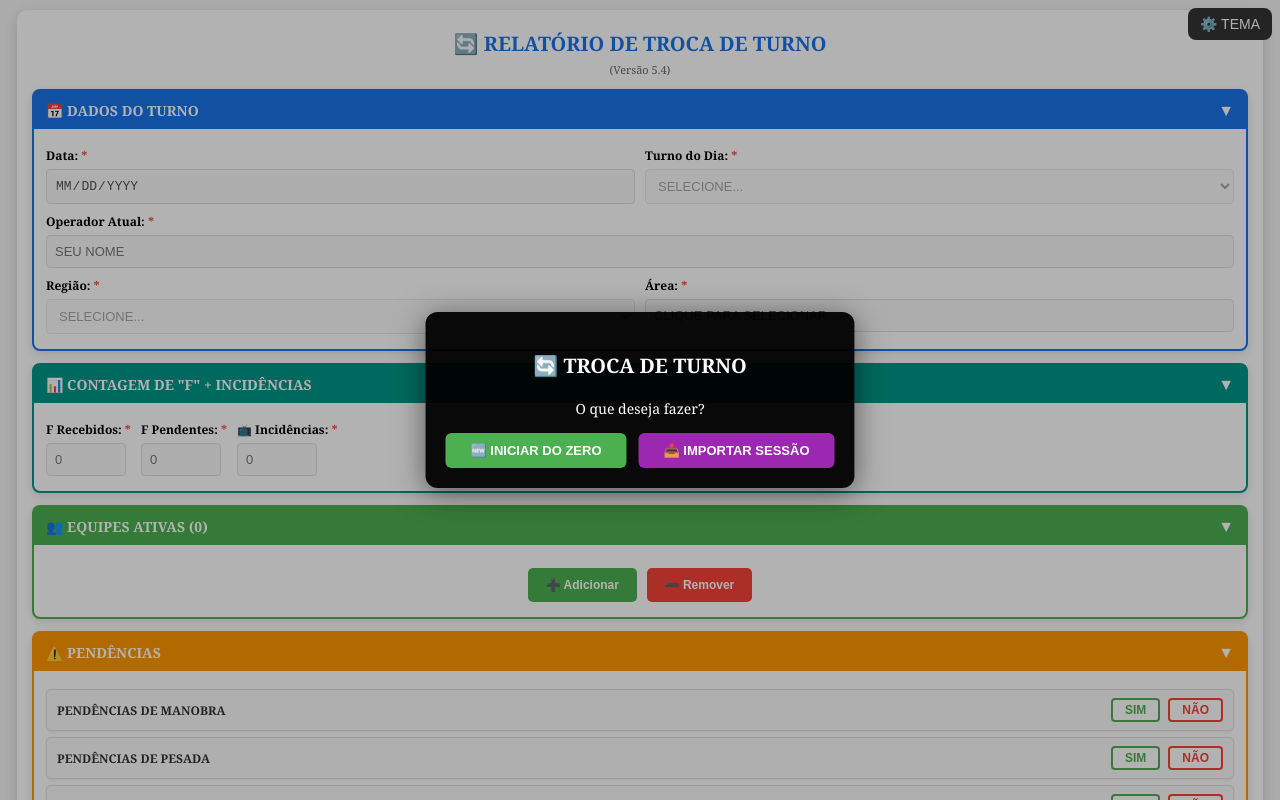
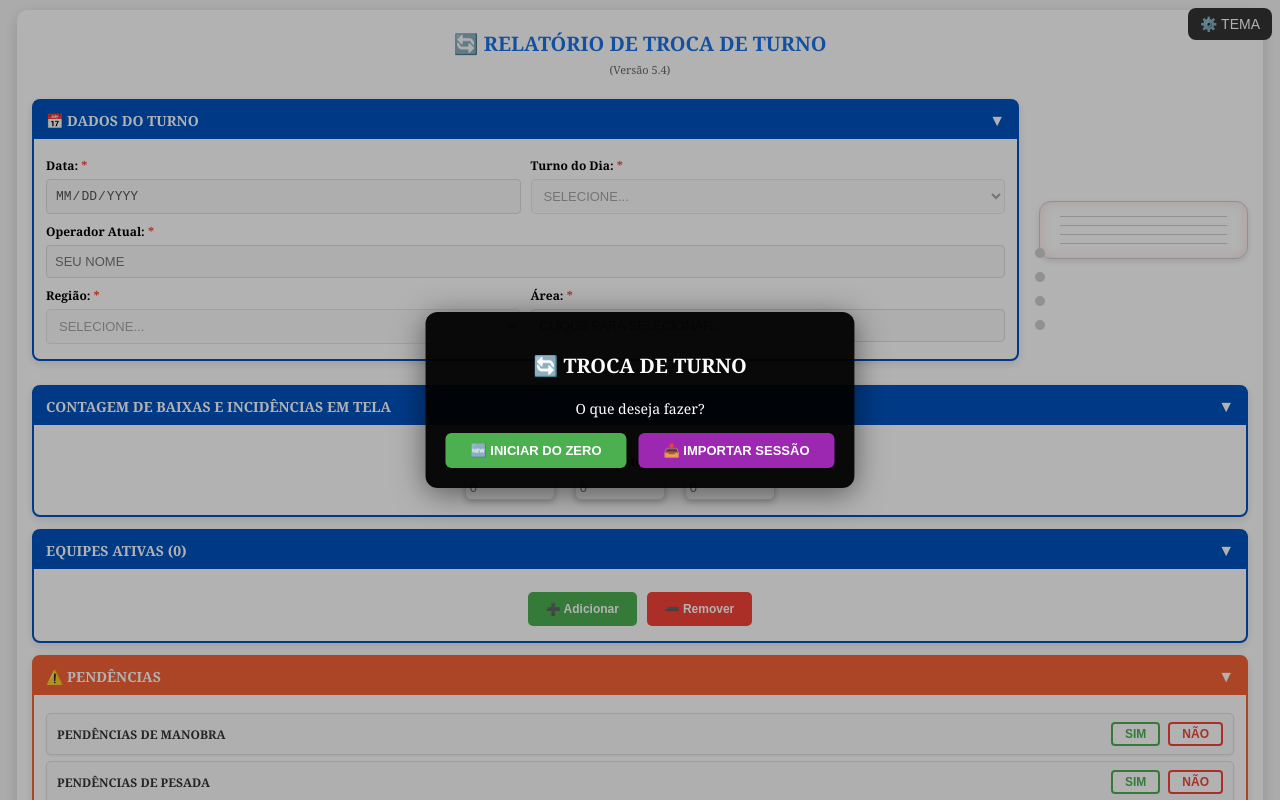
Before and after one commit to modelospadrao/TROCADETURNOCDI, a plain HTML site: page index.html in a window 1280 px wide. Shown: the top 800 px of the page. Drawn offline with Linux system fonts and the light colour scheme.

Commit message:
Update index.html

```diff
--- a/index.html
+++ b/index.html
@@ -8,13 +8,13 @@
   <script src="https://cdnjs.cloudflare.com/ajax/libs/html2pdf.js/0.9.3/html2pdf.bundle.min.js"></script>
   <style>
     :root {
-      --cor-dados: #1a73e8;
-      --cor-contagem: #009688;
-      --cor-equipes: #4caf50;
-      --cor-pendencias: #ff9800;
-      --cor-servicos: #9c27b0;
+      --cor-dados: #0053bf;
+      --cor-contagem: #0053bf;
+      --cor-equipes: #0053bf;
+      --cor-pendencias: #f46336;
+      --cor-servicos: #607d8b;
       --cor-ocorrencias: #e91e63;
-      --cor-preview: #607d8b;
+      --cor-preview: #000000;
     }
     html, body { overscroll-behavior-y: none; margin: 0; padding: 0; }
     body { font-family: Cambria, Cochin, Georgia, Times, sans-serif; background-color: #f5f5f5; font-size: 14px; }
@@ -272,16 +272,29 @@
     <p style="text-align: center; color: #666; margin: 0 0 10px 0; font-size: 11px;">(Versão 5.4)</p>
 
     <div id="sessao-info" class="sessao-info" style="display: none;"><strong>📍 Sessão:</strong> <span id="sessao-operador-info"></span></div>
-    <div id="aviso-importacao" class="aviso-importacao" style="display: none;"><h4>⚠️ SESSÃO IMPORTADA</h4><p style="margin:0; font-size:11px;">De: <strong id="nome-anterior-aviso"></strong> | Atualize os campos obrigatórios!</p></div>
-    <div id="operador-anterior-box" class="operador-anterior" style="display: none;">📋 <strong>Relatório recebido de:</strong> <span id="operador-anterior-nome"></span></div>
-
-    <!-- DADOS DO TURNO -->
-    <div class="section" id="section-dados">
-      <div class="section-header" onclick="toggleSection(this)" data-tooltip="Clique para ocultar/mostrar"><span>📅 DADOS DO TURNO</span><span class="section-toggle">▼</span></div>
+
+
+<!-- CONTAINER LADO A LADO -->
+<div style="display:flex; gap:20px; align-items:center;">
+
+  <!-- ========================= -->
+  <!--   BLOCO DADOS DO TURNO    -->
+  <!-- ========================= -->
+  <div class="section" id="section-dados" style="flex:1;">
+    <div class="section-header" onclick="toggleSection(this)" data-tooltip="Clique para ocultar/mostrar">
+      <span>📅 DADOS DO TURNO</span><span class="section-toggle">▼</span>
+    </div>
+
     <div class="section-content">
+
       <div class="row-inline">
-          <div><label class="obrigatorio">Data:</label><input type="date" id="turno-data" style="width:100%;" onchange="onCampoAlterado()"></div>
-          <div><label class="obrigatorio">Turno do Dia:</label>
+        <div>
+          <label class="obrigatorio">Data:</label>
+          <input type="date" id="turno-data" style="width:100%;" onchange="onCampoAlterado()">
+        </div>
+
+        <div>
+          <label class="obrigatorio">Turno do Dia:</label>
           <select id="turno-entrada" style="width:100%;" onchange="onCampoAlterado()">
             <option value="">Selecione...</option>
             <option value="06:00 ÀS 12:00">06:00 ÀS 12:00</option>
@@ -291,16 +304,22 @@
           </select>
         </div>
       </div>
+
       <label class="obrigatorio">Operador Atual:</label>
-        <input type="text" id="operador" style="width:100%;" placeholder="SEU NOME" oninput="formatarOperador(this); onCampoAlterado()">
+      <input type="text" id="operador" style="width:100%;"
+             placeholder="SEU NOME"
+             oninput="formatarOperador(this); onCampoAlterado()">
+
       <div class="row-inline">
-          <div><label class="obrigatorio">Região:</label>
+        <div>
+          <label class="obrigatorio">Região:</label>
           <select id="regiao" style="width:100%;" onchange="atualizarAreas(); onCampoAlterado()">
             <option value="">Selecione...</option>
             <option value="DEMEM">DEMEM</option>
             <option value="DEMEF">DEMEF</option>
           </select>
         </div>
+
         <div class="autocomplete-wrapper" style="flex:1; min-width:140px;">
           <label class="obrigatorio">Área:</label>
           <input type="text" id="area" style="width:100%;" placeholder="Clique para selecionar..."
@@ -310,24 +329,154 @@
           <div class="area-dropdown" id="area-dropdown"></div>
         </div>
       </div>
-      </div>
-    </div>
+
+    </div>
+  </div>
+
+
+
+  <!-- ========================= -->
+  <!--       FOLHA AJUSTADA      -->
+  <!-- ========================= -->
+  <div style="
+      width:167px;
+      background:white;
+      padding:14px 20px;
+      border-radius:12px;
+
+      /* BORDA CINZA LEVE */
+      border:1px solid #d0d0d0;
+
+      /* Sombreamento suave interno */
+      box-shadow:
+        inset 0 0 12px rgba(255, 120, 120, 0.25),
+        0 2px 6px rgba(0,0,0,0.12);
+
+      position:relative;
+      display:flex;
+      flex-direction:column;
+      justify-content:flex-start;
+
+      /* Alinhamento com o bloco do turno */
+      align-self:center;
+  ">
+
+    <!-- FURINHOS AJUSTADOS (ALINHADOS) -->
+    <div style="
+        position:absolute;
+        left:-5px;
+        top:46px;
+        display:flex;
+        flex-direction:column;
+        gap:14px;
+    ">
+      <div style="width:10px; height:10px; background:#d0d0d0; border-radius:50%;"></div>
+      <div style="width:10px; height:10px; background:#d0d0d0; border-radius:50%;"></div>
+      <div style="width:10px; height:10px; background:#d0d0d0; border-radius:50%;"></div>
+      <div style="width:10px; height:10px; background:#d0d0d0; border-radius:50%;"></div>
+    </div>
+
+    <!-- 4 LINHAS DE TEXTO DENTRO DA FOLHA -->
+    <div style="margin-top:-8px;">
+      <div style="border-top:1px solid #d0d0d0; margin-top:8px;"></div>
+      <div style="border-top:1px solid #d0d0d0; margin-top:8px;"></div>
+      <div style="border-top:1px solid #d0d0d0; margin-top:8px;"></div>
+      <div style="border-top:1px solid #d0d0d0; margin-top:8px;"></div>
+    </div>
+
+    <!-- AVISO IMPORTAÇÃO -->
+    <div id="aviso-importacao" style="
+        display:none;
+        margin-bottom:12px;
+        font-size:13px;
+        padding:10px;
+        border-radius:8px;
+        background:#fff5f5;
+        box-shadow:inset 0 0 6px rgba(255, 120, 120, 0.25);
+    ">
+      <strong style="color:#c2492d;">⚠️ SESSÃO IMPORTADA</strong>
+      <p style="margin:4px 0 0 0; font-size:11px;">
+        Operador Anterior: <strong id="nome-anterior-aviso"></strong>
+      </p>
+    </div>
+
+    <!-- OPERADOR ANTERIOR -->
+    <div id="operador-anterior-box" style="
+        display:none;
+        font-size:12px;
+        background:#f8f8f8;
+        padding:8px 10px;
+        border-radius:8px;
+        box-shadow:inset 0 0 6px rgba(0,0,0,0.10);
+    ">
+      📋 <strong>Relatório recebido de:</strong><br>
+      <span id="operador-anterior-nome"></span>
+    </div>
+
+  </div>
+
+</div>
+
+
 
     <!-- CONTAGEM -->
 <div class="section section-contagem" id="section-contagem">
-      <div class="section-header" onclick="toggleSection(this)" data-tooltip="Clique para ocultar/mostrar"><span>📊 CONTAGEM DE "F" + INCIDÊNCIAS</span><span class="section-toggle">▼</span></div>
+  <div class="section-header" onclick="toggleSection(this)" data-tooltip="Clique para ocultar/mostrar">
+    <span>CONTAGEM DE BAIXAS E INCIDÊNCIAS EM TELA</span><span class="section-toggle">▼</span>
+  </div>
+
   <div class="section-content">
-        <div style="display:flex; gap:10px; align-items:flex-end; flex-wrap:wrap;">
-          <div><label class="obrigatorio">F Recebidos:</label><input type="number" id="f-recebidos" min="0" placeholder="0" style="width:80px;" onchange="onCampoAlterado()"></div>
-          <div><label class="obrigatorio">F Pendentes:</label><input type="number" id="f-pendentes" min="0" placeholder="0" style="width:80px;" onchange="onCampoAlterado()"></div>
-          <div><label class="obrigatorio">📺 Incidências:</label><input type="number" id="incidencias-tela-qtd" min="0" placeholder="0" style="width:80px;" onchange="onCampoAlterado()"></div>
-        </div>
-      </div>
-    </div>
+    <div style="
+      display:flex;
+      gap:20px;
+      justify-content:center;
+      align-items:center;
+      flex-wrap:wrap;
+      margin-top:10px;
+    ">
+      <div>
+        <label class="obrigatorio">F Recebidos:</label>
+        <input
+          type="number"
+          id="f-recebidos"
+          min="0"
+          placeholder="0"
+          onchange="onCampoAlterado()"
+          style="width:90px; box-shadow:0 2px 6px rgba(0,0,0,0.25); border-radius:6px; padding:4px;"
+        >
+      </div>
+
+      <div>
+        <label class="obrigatorio">F Pendentes:</label>
+        <input
+          type="number"
+          id="f-pendentes"
+          min="0"
+          placeholder="0"
+          onchange="onCampoAlterado()"
+          style="width:90px; box-shadow:0 2px 6px rgba(0,0,0,0.25); border-radius:6px; padding:4px;"
+        >
+      </div>
+
+      <div>
+        <label class="obrigatorio">Incidências em tela:</label>
+        <input
+          type="number"
+          id="incidencias-tela-qtd"
+          min="0"
+          placeholder="0"
+          onchange="onCampoAlterado()"
+          style="width:90px; box-shadow:0 2px 6px rgba(0,0,0,0.25); border-radius:6px; padding:4px;"
+        >
+      </div>
+    </div>
+  </div>
+</div>
+
 
     <!-- EQUIPES ATIVAS -->
     <div class="section section-equipes" id="section-equipes">
-      <div class="section-header" onclick="toggleSection(this)" data-tooltip="Clique para ocultar/mostrar"><span>👥 EQUIPES ATIVAS (<span id="equipes-count">0</span>)</span><span class="section-toggle">▼</span></div>
+      <div class="section-header" onclick="toggleSection(this)" data-tooltip="Clique para ocultar/mostrar"><span> EQUIPES ATIVAS (<span id="equipes-count">0</span>)</span><span class="section-toggle">▼</span></div>
       <div class="section-content">
         <div id="equipes-container"></div>
         <div style="text-align: center; margin-top: 8px;">
@@ -406,7 +555,7 @@
 
     <!-- SERVIÇOS -->
     <div class="section section-servicos" id="section-servicos">
-      <div class="section-header" onclick="toggleSection(this)" data-tooltip="Clique para ocultar/mostrar"><span>📈 QTD. SERVIÇOS</span><span class="section-toggle">▼</span></div>
+      <div class="section-header" onclick="toggleSection(this)" data-tooltip="Clique para ocultar/mostrar"><span>📈 QUANTIDADE DE SERVIÇOS EM TELA</span><span class="section-toggle">▼</span></div>
       <div class="section-content">
         <div class="item-box" id="box-clientes-vitais">
           <div class="item-header">
@@ -548,7 +697,7 @@
 
     <!-- PRÉ-VISUALIZAÇÃO -->
     <div class="section section-preview" id="section-preview">
-      <div class="section-header" onclick="toggleSection(this)" data-tooltip="Clique para ocultar/mostrar"><span>👁️ PRÉ-VISUALIZAÇÃO</span><span class="section-toggle">▼</span></div>
+      <div class="section-header" onclick="toggleSection(this)" data-tooltip="Clique para ocultar/mostrar"><span>RELATÓRIO DE PRÉ-VISUALIZAÇÃO</span><span class="section-toggle">▼</span></div>
       <div class="section-content">
         <div class="preview-header">
           <span style="font-size:11px; color:#666;">Clique na mensagem para navegar</span>
@@ -1372,7 +1521,8 @@ function gerarMensagem(validar = true) {
 
   msg += `---- *CONTAGEM DE "F" BAIXAS* ----\n`;
   msg += `*F RECEBIDOS TURNO ANTERIOR:* ${fr || '0'}\n`;
-  msg += `*F REPASSADOS PENDENTES:* ${fp || '0'}\n\n`;
+  msg += `*F REPASSADOS PENDENTES:* ${fp || '0'}\n`;
+  msg += `*TOTAL INCIDÊNCIAS EM TELA:* ${ic || '0'}\n\n`;
 
   const eq = coletarEquipes();
   if (eq.length > 0) {
@@ -1405,7 +1555,7 @@ function gerarMensagem(validar = true) {
       }
     }
   });
-  if (pn) msg += `------ *PENDÊNCIAS* ------\n${pn}\n`;
+  if (pn) msg += `------ 📌 *PENDÊNCIAS* 📌 ------\n${pn}\n`;
 
   let sv = '';
   ['clientes-vitais','cabo-partido','falta-varios','clientes-m1','incidencias-antigas'].forEach(id => {
@@ -1422,9 +1572,6 @@ function gerarMensagem(validar = true) {
       }
     }
   });
-  if (sv) msg += `------ *QTD. SERVIÇOS* ------\n${sv}`;
-  msg += `----------------------------\n`;
-  msg += `*INCIDÊNCIAS EM TELA:* ${ic || '0'}\n\n`;
 
   let oc = '';
   ['religador','poste-mt','poste-bt'].forEach(id => {
```
Lines whose indentation alone changed are shown as unchanged.
